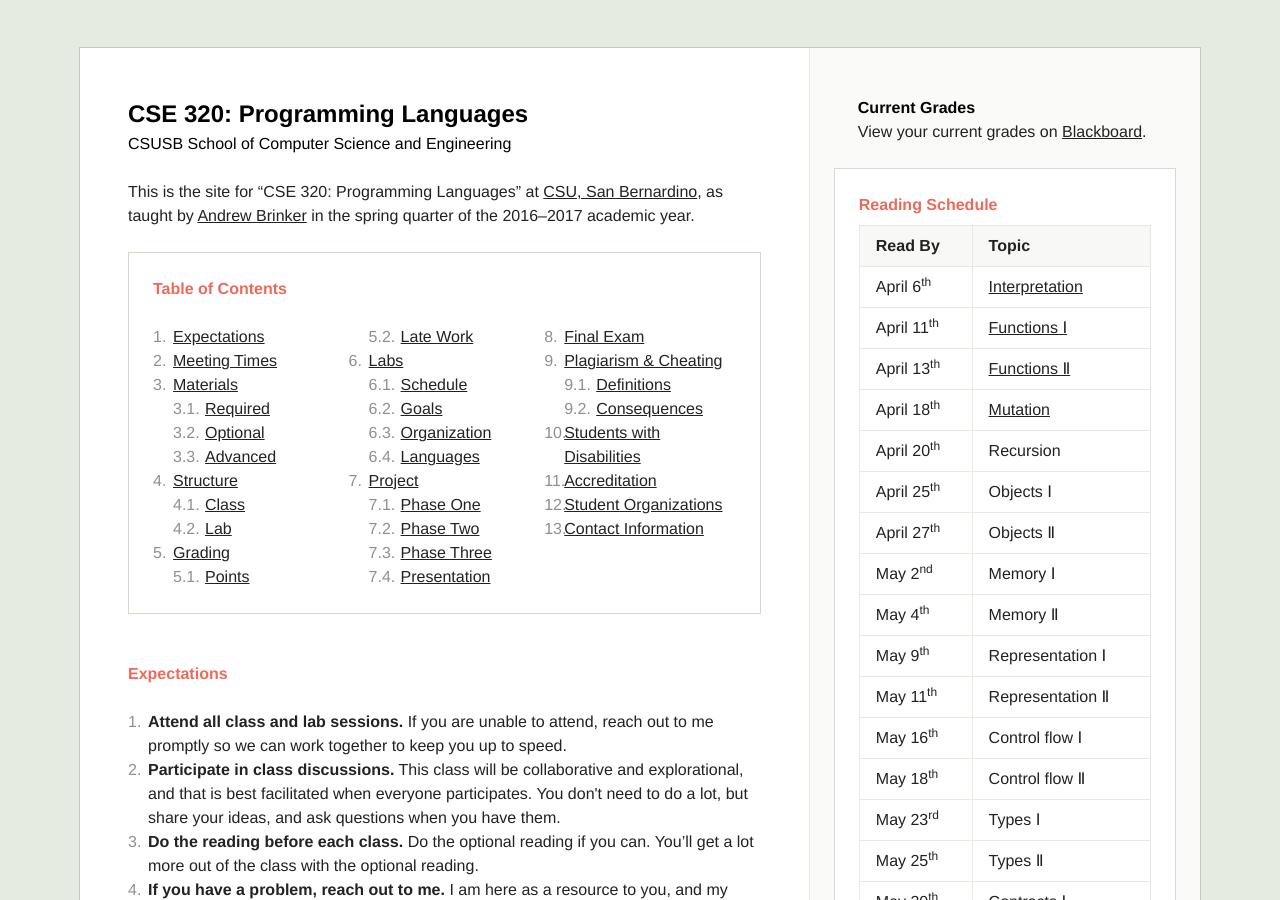
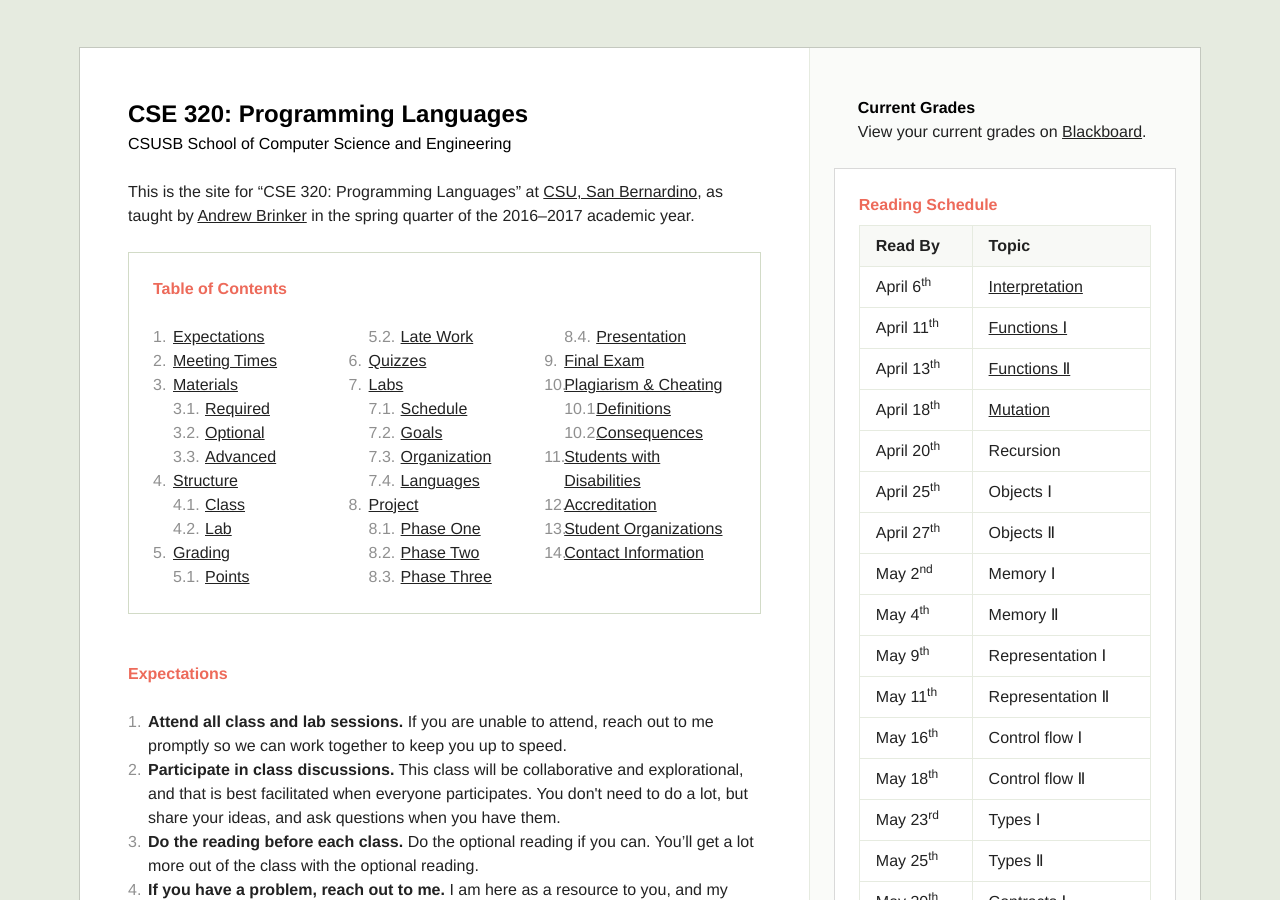
Before and after one commit to alilleybrinker/programming-languages-course, a Jekyll site: the page built from index.html, in a window 1280 px wide and 900 px high. Built offline with Jekyll 4.4.1, drawn with Linux system fonts in a browser that asks for light colours.

Commit message:
Fixed table of contents

```diff
--- a/index.html
+++ b/index.html
@@ -36,6 +36,7 @@ title: "Home"
                     <li><a href="#late-work">Late Work</a></li>
                 </ol>
             </li>
+            <li><a href="#quizzes">Quizzes</a></li>
             <li>
                 <a href="#labs">Labs</a>
                 <ol>
```
